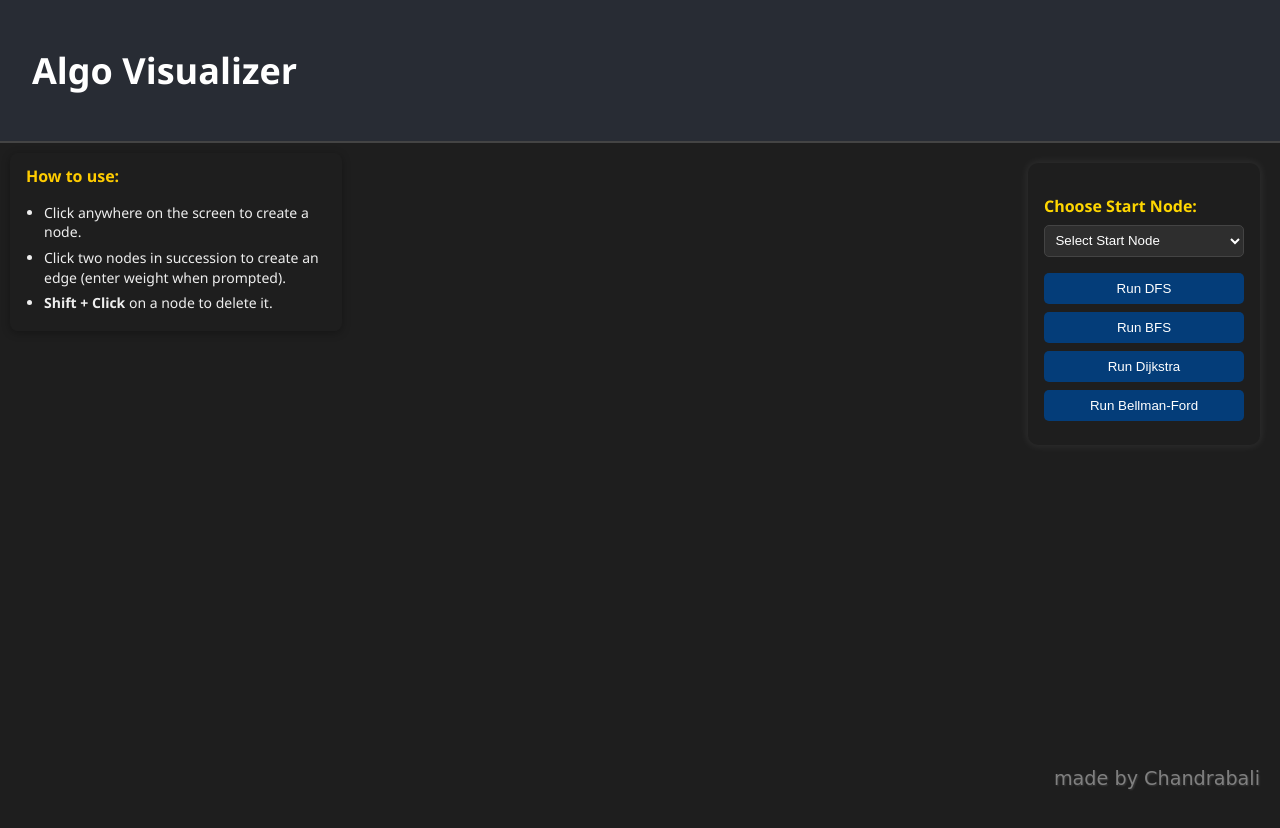
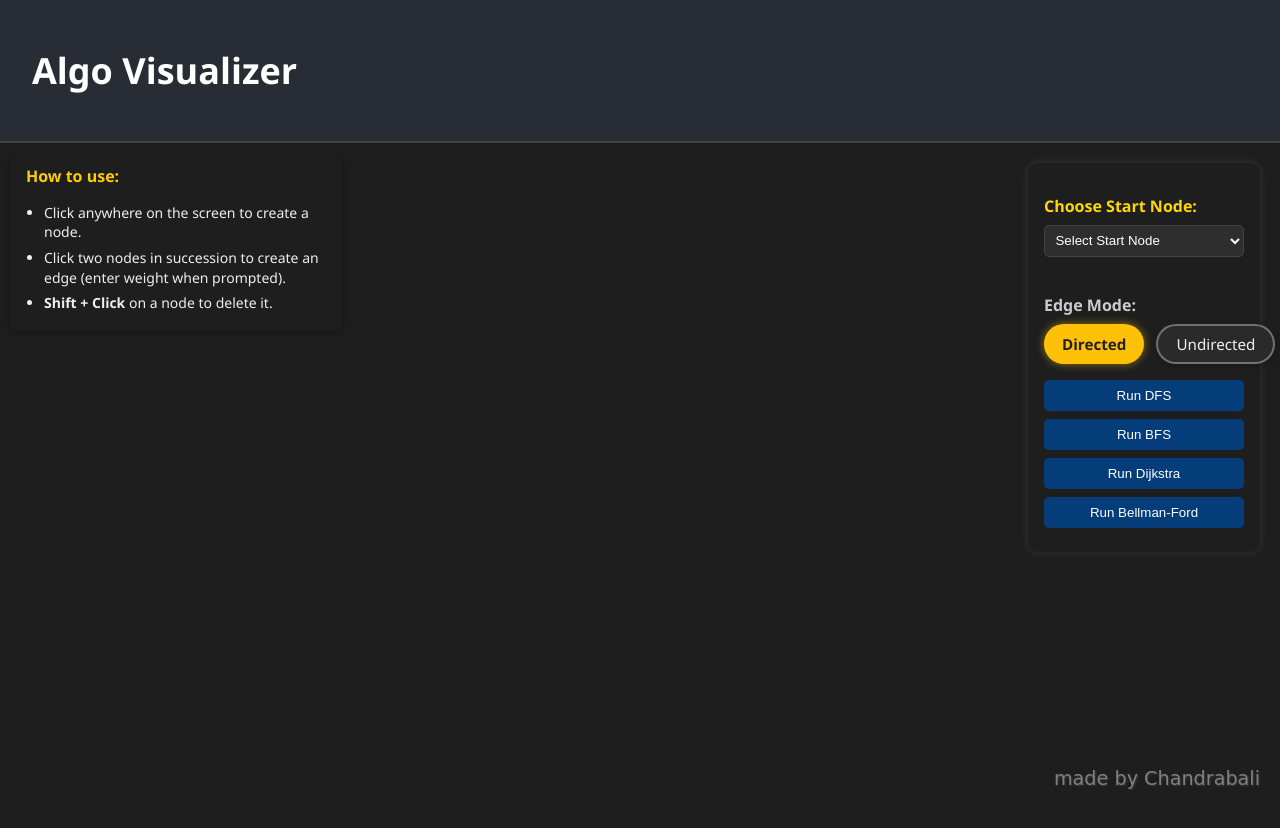
Before and after one commit to cb-04/Algo-visualizer, a React (Create React App) app: page /graph in a window 1280 px wide. Shown: the top 828 px of the page. Built offline with nearby package versions, Linux system fonts and the light colour scheme.

Commit message:
Added Directed & Undirected Buttons

```diff
--- a/src/components/GraphVisualizer.jsx
+++ b/src/components/GraphVisualizer.jsx
@@ -13,6 +13,8 @@ export default function GraphVisualizer() {
   const [selectedNode, setSelectedNode] = useState(null);
   const [startNodeId, setStartNodeId] = useState(null);
   const [visitedNodes, setVisitedNodes] = useState([]);
+  const [isDirected, setIsDirected] = useState(true); // Default: directed edges
+
 
   const handleCanvasClick = (e) => {
     if (e.target.closest('.controls') || e.target.closest('.instructions')) return;
@@ -48,7 +50,7 @@ export default function GraphVisualizer() {
           const parsedWeight = parseFloat(weightInput);
 
           if (!isNaN(parsedWeight)) {
-            setEdges([...edges, { from: selectedNode, to: nodeId, weight: parsedWeight }]);
+            setEdges([...edges, { from: selectedNode, to: nodeId, weight: parsedWeight, directed: isDirected }]);
           } else {
             alert('Invalid weight. Edge not created.');
           }
@@ -115,6 +117,32 @@ export default function GraphVisualizer() {
           ))}
         </select>
 
+
+        <div className="edge-mode">
+          <h4>Edge Mode:</h4>
+          <div className="edge-mode-buttons">
+            <button
+              className={isDirected ? 'active' : ''}
+              onClick={(e) => {
+                e.stopPropagation();
+                setIsDirected(true);
+              }}
+            >
+              Directed
+            </button>
+            <button
+              className={!isDirected ? 'active' : ''}
+              onClick={(e) => {
+                e.stopPropagation();
+                setIsDirected(false);
+              }}
+            >
+              Undirected
+            </button>
+          </div>
+        </div>
+
+
         <div className="algo-buttons">
           <button onClick={runDFS}>Run DFS</button>
           <button onClick={runBFS}>Run BFS</button>
@@ -139,14 +167,16 @@ export default function GraphVisualizer() {
        return (
          <React.Fragment key={index}>
            <div
-              className="edge"
+             className={`edge ${edge.directed ? 'directed' : ''}`}
              style={{
                left: `${x1}px`,
                top: `${y1}px`,
                width: `${length}px`,
                transform: `rotate(${angle}deg)`
              }}
-            />
+           >
+             {edge.directed && <div className="arrowhead" />}
+           </div>
            <div
              className="weight-label"
              style={{
@@ -159,6 +189,7 @@ export default function GraphVisualizer() {
          </React.Fragment>
        );
      })}
+
 
       {/* Nodes */}
       {nodes.map((node) => (
--- a/src/styles/GraphVisualizer.css
+++ b/src/styles/GraphVisualizer.css
@@ -128,3 +128,70 @@
   border: 2px solid red;
   transition: background-color 0.3s ease, border 0.3s ease;
 }
+
+.edge {
+  height: 2px;
+  background-color: white;
+  position: absolute;
+  transform-origin: 0 0;
+}
+
+.edge.directed {
+  position: relative;
+}
+
+.arrowhead {
+  position: absolute;
+  right: 0;
+  top: -4px;
+  width: 0;
+  height: 0;
+  border-top: 6px solid transparent;
+  border-bottom: 6px solid transparent;
+  border-left: 8px solid white;
+}
+
+.edge-mode {
+  margin-top: 1rem;
+}
+
+.edge-mode h4 {
+  margin-bottom: 0.5rem;
+  font-size: 1rem;
+  color: #ccc;
+  font-family: 'Segoe UI', sans-serif;
+}
+
+.edge-mode-buttons {
+  display: flex;
+  gap: 12px; /* Adds nice spacing between buttons */
+  justify-content: flex-start;
+  margin-bottom: 1rem;
+}
+
+.edge-mode-buttons button {
+  padding: 8px 18px;
+  border-radius: 20px;
+  border: 2px solid #ffffff55;
+  background-color: #2a2a2a;
+  color: #f1f1f1;
+  font-size: 0.95rem;
+  font-weight: 500;
+  cursor: pointer;
+  transition: all 0.2s ease-in-out;
+  font-family: 'Segoe UI', sans-serif;
+  box-shadow: 2px 2px 6px #00000033;
+}
+
+.edge-mode-buttons button:hover {
+  background-color: #ffffff11;
+  border-color: #ffffff88;
+}
+
+.edge-mode-buttons button.active {
+  background-color: #ffc107;
+  color: #212121;
+  font-weight: bold;
+  border: none;
+  box-shadow: 0 0 8px #ffc10788;
+}
```
Lines whose indentation alone changed are shown as unchanged.
